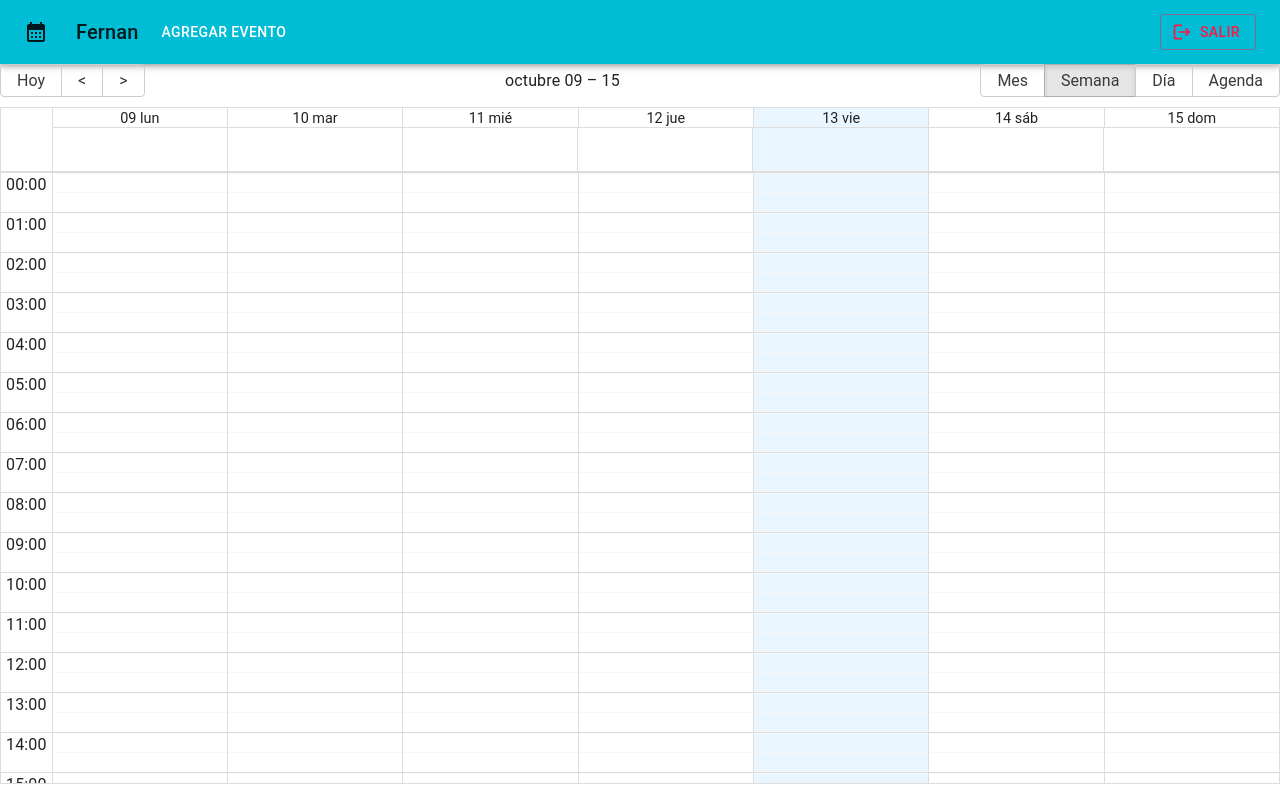
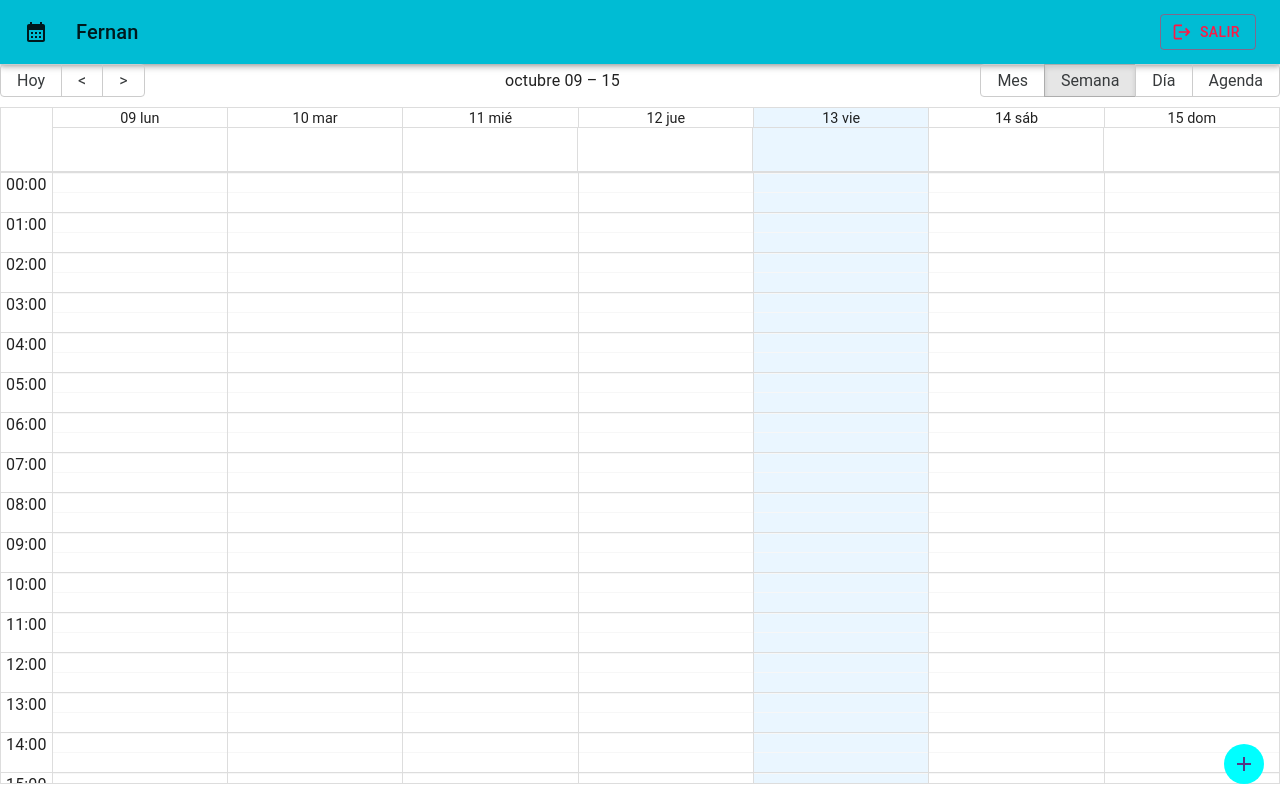
Before and after one commit to FernanDeHoyos11/CalenderApp, a React (Vite) app: page / in a window 1280 px wide. Built offline with nearby package versions, Linux system fonts and the light colour scheme.

Commit message:
add events addNew, UpdateEvent

```diff
--- a/package.json
+++ b/package.json
@@ -14,11 +14,13 @@
     "@emotion/styled": "^11.11.0",
     "@mui/icons-material": "^5.14.13",
     "@mui/material": "^5.14.13",
+    "@reduxjs/toolkit": "^1.9.7",
     "date-fns": "^2.30.0",
     "react": "^18.2.0",
     "react-big-calendar": "^1.8.4",
     "react-datepicker": "^4.20.0",
     "react-dom": "^18.2.0",
+    "react-redux": "^8.1.3",
     "react-router-dom": "6",
     "sweetalert2": "^11.7.32"
   },
--- a/src/AppCalender.jsx
+++ b/src/AppCalender.jsx
@@ -1,14 +1,18 @@
 import { BrowserRouter } from "react-router-dom"
 import { AppRouter } from "./routes/AppRouter"
 import { AppTheme } from "./themes/AppTheme"
+import { Provider } from "react-redux"
+import { store } from "./store/store"
 
 
 export const AppCalender = () => {
   return (
-    <BrowserRouter>
+    <Provider store={store}>
+      <BrowserRouter>
         <AppTheme>
            <AppRouter/>
         </AppTheme>
     </BrowserRouter>
+    </Provider>
   )
 }
--- /dev/null
+++ b/src/auth/index.js
@@ -0,0 +1,4 @@
+export * from './Router/AuthRouter'
+export * from './layout/AuthLayout'
+export * from './pages'
+export * from './pages/Register'
--- a/src/calender/components/CaledarModal.jsx
+++ b/src/calender/components/CaledarModal.jsx
@@ -9,6 +9,9 @@ import Swal from "sweetalert2";
 import "react-datepicker/dist/react-datepicker.css";
 import es from 'date-fns/locale/es';
 import 'sweetalert2/dist/sweetalert2.min.css'
+import { useUiStore } from "../../hooks/useUiStore";
+import { useEffect } from "react";
+import { useCalendarStore } from "../../hooks/useCalendarStore";
 
 
 const style = {
@@ -25,7 +28,10 @@ const style = {
 
 export const CalendarModal = () => {
     registerLocale('es', es)
-    const [open, setOpen] = useState(false);
+
+    const {isDataModalOpen, onDateModalColse} = useUiStore()
+    const {activeEvent, startSavingEvent} = useCalendarStore();
+
     const [isFormValue, setIsFormValue] = useState(false);
     const [formValue, setFormValue] = useState({
         title: 'fernan',
@@ -39,8 +45,16 @@ export const CalendarModal = () => {
         return (formValue.title.length > 0) ? '' : 'is-invalid'
 
     }, [formValue.title, isFormValue])
-    const handleOpen = () => setOpen(true);
-    const handleClose = () => setOpen(false);
+
+    useEffect(() => {
+        if(activeEvent !== null){
+            setFormValue({...activeEvent})
+        }
+    }, [activeEvent])
+
+    const handleClose = () =>{
+        onDateModalColse()
+    }
 
     const onHandleChange = ({ target }) => {
         setFormValue({
@@ -56,7 +70,7 @@ export const CalendarModal = () => {
         })
     }
 
-    const onSubmit = (event) => {
+    const onSubmit = async (event) => {
         setIsFormValue(true)
         event.preventDefault()
         const difference = differenceInSeconds(formValue.end, formValue.start)
@@ -65,14 +79,17 @@ export const CalendarModal = () => {
             return
         }
 
-        if (formValue.title <= 0) return;
+        if (formValue.title.length <= 0) return;
+
+        await startSavingEvent(formValue)
+        onDateModalColse()
+        setIsFormValue(false)
     }
 
     return (
         <div className="container">
-            <Button sx={{color: 'white'}} onClick={handleOpen} >Agregar evento</Button>
             <Modal
-                open={open}
+                open={isDataModalOpen}
                 onClose={handleClose}
                 aria-labelledby="modal-modal-title"
                 aria-describedby="modal-modal-description"
--- a/src/calender/components/CalenadarEven.jsx
+++ b/src/calender/components/CalenadarEven.jsx
@@ -1,6 +1,5 @@
 
 export const CalenadarEven = ({event}) => {
-    console.log(event)
     const {title, user} = event
   return (
     <>
--- /dev/null
+++ b/src/calender/components/FadAddNew.jsx
@@ -0,0 +1,35 @@
+import { IconButton } from "@mui/material"
+import AddIcon from '@mui/icons-material/Add';
+import { useUiStore } from "../../hooks/useUiStore";
+import { useCalendarStore } from "../../hooks/useCalendarStore";
+import { addDays } from "date-fns";
+
+export const FadAddNew = () => {
+
+    const {onDateModalOpen} = useUiStore()
+    const {setActive} = useCalendarStore()
+
+    const handleOpenModal = () => {
+        setActive({
+            title: '',
+            notes: '',
+            start: addDays(new Date().setHours(9, 15), 4),
+            end: addDays(new Date().setHours(10, 0), 4),
+            user: { _id: 135, name: 'fernan' }})
+        onDateModalOpen()
+    }
+
+
+  return (
+    <IconButton
+    onClick={handleOpenModal}
+     style={{
+        backgroundColor: 'cyan',
+        position: 'fixed',
+        bottom: '16px',
+        right: '16px',
+      }} >
+        <AddIcon color="secondary"/>
+    </IconButton>
+  )
+}
--- a/src/calender/pages/CalederPage.jsx
+++ b/src/calender/pages/CalederPage.jsx
@@ -1,24 +1,20 @@
-import { addDays } from "date-fns"
-import { Navbar } from "../components/Nabvar"
-import { Calendar } from 'react-big-calendar'
-import { localizer, getMessages } from "../../helpers"
-import { CalenadarEven } from "../components/CalenadarEven"
-import { useState } from "react"
-import { CalendarModal } from "../components/CaledarModal"
+import { addDays } from "date-fns";
+import { Navbar } from "../components/Nabvar";
+import { Calendar } from 'react-big-calendar';
+import { localizer, getMessages } from "../../helpers";
+import { CalenadarEven } from "../components/CalenadarEven";
+import { useState } from "react";
+import { CalendarModal } from "../components/CaledarModal";
+import { useUiStore } from "../../hooks/useUiStore";
+import { useCalendarStore } from "../../hooks/useCalendarStore";
+import { FadAddNew } from "../components/FadAddNew";
 
-const myEventsList = [{
-  title: 'Entrevista con intelecto',
-  notes: 'miercoles 9:15 AM',
-  start: addDays(new Date().setHours(9, 15), 4),
-  end: addDays(new Date().setHours(10, 0), 4),
-  user: { _id: 135, name: 'fernan' }
-}]
 
 
 export const CalederPage = () => {
-
-
-  const [lastView, setLastView] = useState(localStorage.getItem('lastView') || 'week')
+  const {events, setActive} = useCalendarStore();
+  const { onDateModalOpen, onDateModalColse} = useUiStore();
+  const [lastView, setLastView] = useState(localStorage.getItem('lastView') || 'week');
 
   const eventStylesGet = (event, start, end, isSelected) => {
     const style = {
@@ -26,24 +22,28 @@ export const CalederPage = () => {
       borderRadius: '0px',
       opacity: 0.8,
       color: 'white'
-    }
+    };
 
     return {
       style
-    }
-  }
+    };
+  };
+
   const onDobleClick = (event) => {
-    console.log({ onDobleClick: event })
-  }
+    // Tu lógica para manejar el doble clic aquí
+    console.log('Doble clic en el evento:', event);
+    onDateModalOpen();
+  };
 
   const onClick = (event) => {
-    console.log({ onClick: event })
-  }
+    setActive(event)
+  };
 
   const onViewChange = (event) => {
-    localStorage.setItem('lastView', event)
-    setLastView(event)
-  }
+    localStorage.setItem('lastView', event);
+    setLastView(event);
+  };
+
   return (
     <>
       <Navbar></Navbar>
@@ -52,19 +52,20 @@ export const CalederPage = () => {
           culture="es"
           defaultView={lastView}
           localizer={localizer}
-          events={myEventsList}
+          events={events}
           startAccessor="start"
           endAccessor="end"
           style={{ height: 'calc(100vh - 80px)' }}
           messages={getMessages()}
           eventPropGetter={eventStylesGet}
           components={{ event: CalenadarEven }}
-          onDoubleClickEvent={onDobleClick}
-          onSelectEvent={onClick}
+          onDoubleClickEvent={(e) => onDobleClick(e)} // Maneja el doble clic
+          onSelectEvent={(e) => onClick(e)} // Maneja el clic normal
           onView={onViewChange}
         />
       </div>
 
+      <FadAddNew/>
     </>
-  )
-}
+  );
+};
--- /dev/null
+++ b/src/hooks/useCalendarStore.js
@@ -0,0 +1,28 @@
+import { useDispatch, useSelector } from "react-redux"
+import { onAddNewEvent, onSetActiveEvent, onUpdateEvent } from "../store/calendar/calendarSlice";
+
+
+export const useCalendarStore = () => {
+
+    const dispatch = useDispatch();
+    const { events, activeEvent } = useSelector(state => state.calendar);
+
+    const setActive = (calendarEvent) => {
+        dispatch(onSetActiveEvent(calendarEvent))
+    }
+
+    const startSavingEvent = async (calendarEvent) => {
+        if (calendarEvent._id) {
+            dispatch(onUpdateEvent({...calendarEvent}))
+        } else {
+            dispatch(onAddNewEvent({ ...calendarEvent, _id: new Date().getTime() }))
+        }
+    }
+
+    return {
+        events,
+        activeEvent,
+        setActive,
+        startSavingEvent
+    }
+}
--- /dev/null
+++ b/src/hooks/useUiStore.js
@@ -0,0 +1,25 @@
+import { useDispatch, useSelector } from "react-redux"
+import { onModalClose, onModalOpen } from "../store/ui/uiSlice"
+
+
+
+export const useUiStore = () => {
+
+    const dispatch = useDispatch()
+
+    const {isDataModalOpen} = useSelector(state => state.ui)
+
+    const onDateModalOpen = () => {
+        dispatch(onModalOpen())
+    }
+
+    const onDateModalColse = () => {
+        dispatch(onModalClose())
+    }
+
+  return {
+    isDataModalOpen,
+    onDateModalOpen,
+    onDateModalColse
+  }
+}
--- /dev/null
+++ b/src/store/calendar/calendarSlice.js
@@ -0,0 +1,39 @@
+
+import { createSlice } from '@reduxjs/toolkit';
+import { addDays } from 'date-fns';
+
+const tempEvent = {
+    _id: new Date().getTime(),
+    title: 'Entrevista con intelecto',
+    notes: 'miercoles 9:15 AM',
+    start: addDays(new Date().setHours(9, 15), 4),
+    end: addDays(new Date().setHours(10, 0), 4),
+    user: { _id: 135, name: 'fernan' }
+  }
+
+export const calendarSlice = createSlice({
+    name: 'calendar',
+    initialState: {
+        events: [tempEvent],
+        activeEvent: null
+     },
+    reducers: {
+        onSetActiveEvent: (state, {payload} ) => {
+            state.activeEvent = payload
+        },
+        onAddNewEvent: (state, {payload}) => {
+            state.events.push(payload)
+            state.activeEvent = null
+        },
+        onUpdateEvent: (state, {payload}) => {
+            state.events = state.events.map( event => {
+                if(event._id === payload._id){
+                    return payload;
+                }
+                return event
+            })
+        }
+}
+});
+
+export const { onSetActiveEvent, onAddNewEvent, onUpdateEvent} = calendarSlice.actions;
--- /dev/null
+++ b/src/store/store.js
@@ -0,0 +1,11 @@
+import { configureStore } from "@reduxjs/toolkit";
+import { uiSlice } from "./ui/uiSlice";
+import { calendarSlice } from "./calendar/calendarSlice";
+
+
+export const store = configureStore({
+    reducer: {
+        ui: uiSlice.reducer,
+        calendar: calendarSlice.reducer
+    }
+})
--- /dev/null
+++ b/src/store/ui/uiSlice.js
@@ -0,0 +1,18 @@
+import { createSlice } from '@reduxjs/toolkit';
+
+export const uiSlice = createSlice({
+     name: 'ui',
+    initialState: {
+        isDataModalOpen: false
+     },
+    reducers: {
+        onModalOpen: (state, /* action */ ) => {
+            state.isDataModalOpen = true;
+     },
+        onModalClose: (state) => {
+            state.isDataModalOpen = false;
+        }
+}
+});
+
+export const { onModalOpen, onModalClose} = uiSlice.actions;
```
Also changed, not shown: 1 other file (tests, documents, lock files or other folders).
